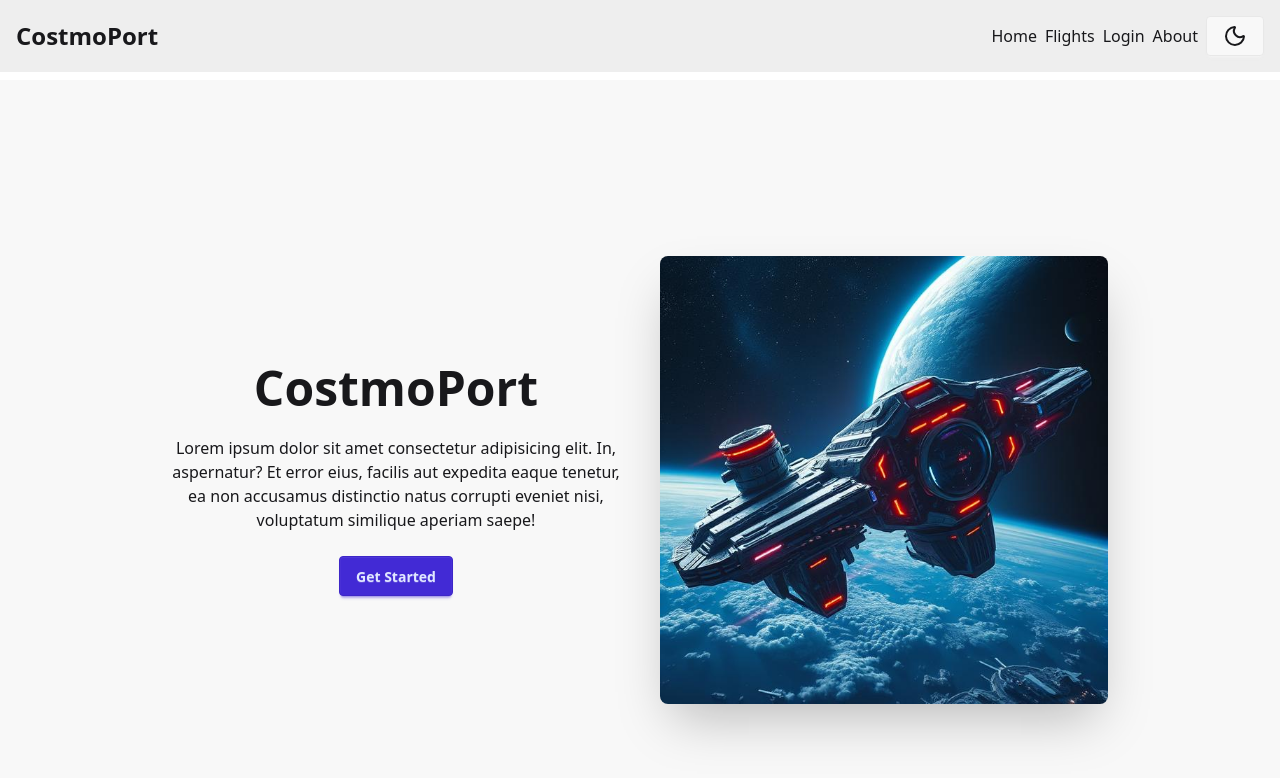
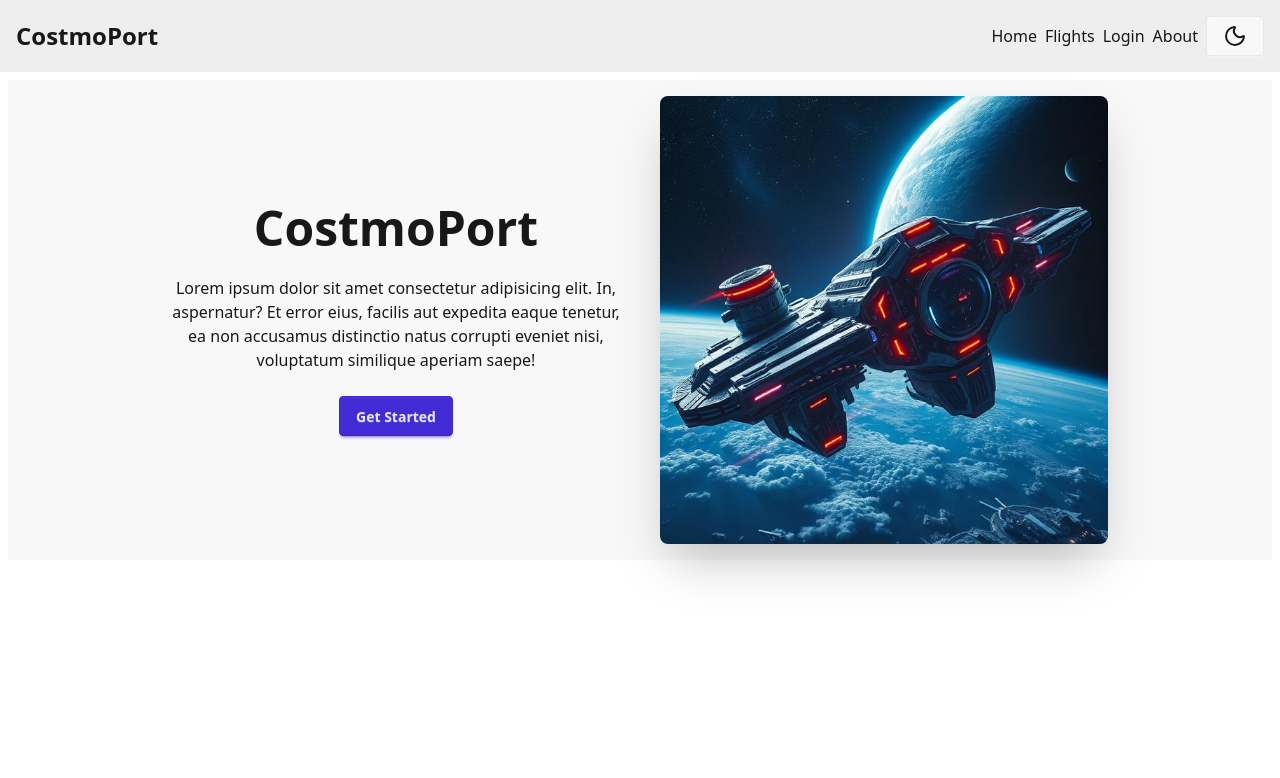
Before and after one commit to guitar6029/cosmoport, a Vue app in the folder client/: page / in a window 1280 px wide. Shown: the top 778 px of the page. Built offline with nearby package versions, Linux system fonts and the light colour scheme; no server answers.

Commit message:
updated layout , better for semantic html, split the layout into 2 sections , header and main

```diff
--- a/client/src/App.vue
+++ b/client/src/App.vue
@@ -4,8 +4,12 @@ import Navbar from './ui/Navbar.vue';
 </script>
 
 <template>
-  <main class="flex flex-col gap-2 min-h-screen max-h-screen overflow-hidden">
-    <Navbar />
-    <RouterView />
-  </main>
+  <div class="min-h-dvh flex flex-col">
+    <header>
+      <Navbar />
+    </header>
+    <main class="flex-1 p-2 max-h-screen overflow-hidden">
+      <RouterView />
+    </main>
+  </div>
 </template>
--- a/client/src/ui/LoginForm.vue
+++ b/client/src/ui/LoginForm.vue
@@ -65,7 +65,7 @@ const canSubmit = computed(() => {
 
 <template>
     <form @submit.prevent="signInWithEmail()">
-        <div class="hero bg-base-200 min-h-screen">
+        <div class="hero bg-base-200">
             <div class="hero-content flex flex-col md:flex-row items-center gap-2">
                 <img :src="space_station" alt="space station" class="rounded-lg shadow-2xl size-48">
                 <div class="card bg-base-100 w-full max-w-sm shrink-0 shadow-2xl flex flex-col gap-2">
--- a/client/src/views/Flights.vue
+++ b/client/src/views/Flights.vue
@@ -18,10 +18,10 @@
 
 
 <template>
-    <main class="min-h-screen">
+    <section >
         <h1>Flights</h1>
         <div class="border rounded-xl">
 
         </div>
-    </main>
+    </section>
 </template>
--- a/client/src/views/Hero.vue
+++ b/client/src/views/Hero.vue
@@ -3,7 +3,7 @@ import stationimg from '../assets/img/station_1.jpg'
 </script>
 
 <template>
-    <main class="hero bg-base-200 min-h-screen flex flex-row items-center justify-center gap-2">
+    <section class="hero bg-base-200 flex flex-row items-center justify-center gap-2">
         <div class="hero-content text-center">
             <div class="max-w-md">
                 <h1 class="text-5xl font-bold">CostmoPort</h1>
@@ -18,5 +18,5 @@ import stationimg from '../assets/img/station_1.jpg'
                 <img :src="stationimg" alt="space station" class="rounded-lg shadow-2xl" />
             </div>
         </div>
-    </main>
+    </section>
 </template>
```
